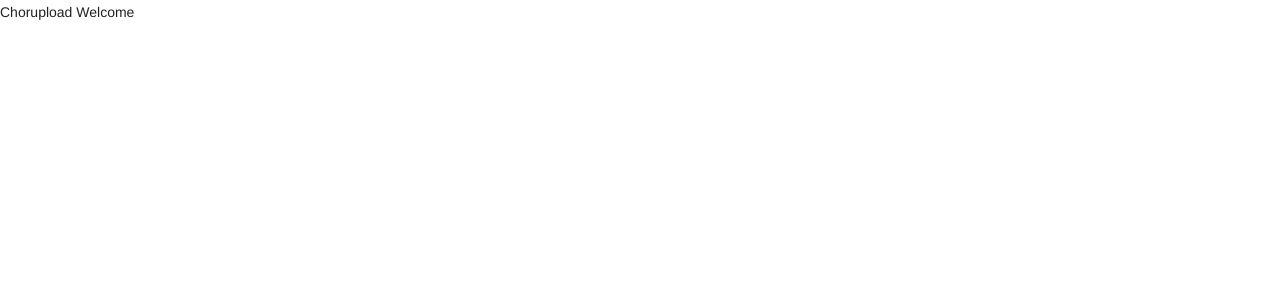
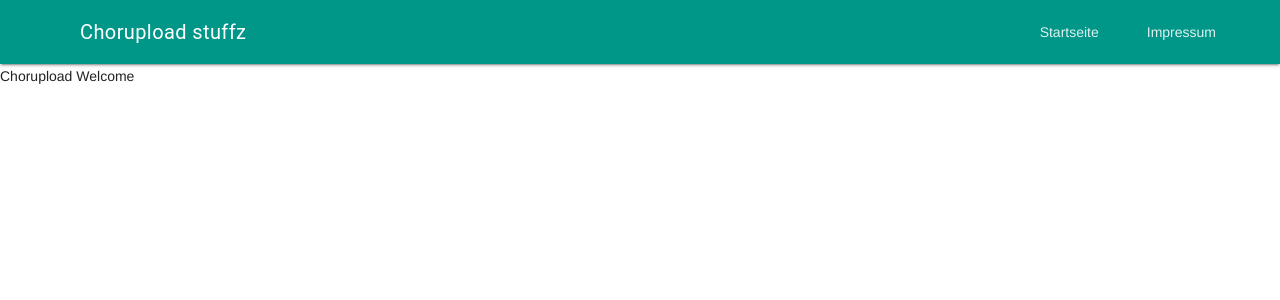
Before and after one commit to hovercat/Chordl, a Flask app: page / in a window 1280 px wide. Before the commit the part shown is almost empty. Shown: the top 300 px of the page. Run offline with Flask 2, Linux system fonts and the light colour scheme.

Commit message:
add header menu

```diff
--- a/application/templates/skeleton.jinja2
+++ b/application/templates/skeleton.jinja2
@@ -24,6 +24,33 @@
 </head>
 
 <body>
-    {% block content %}{% endblock %}
+    <!-- Always shows a header, even in smaller screens. -->
+<div class="mdl-layout mdl-js-layout mdl-layout--fixed-header">
+  <header class="mdl-layout__header">
+    <div class="mdl-layout__header-row">
+      <!-- Title -->
+      <span class="mdl-layout-title">{{ title }}</span>
+      <!-- Add spacer, to align navigation to the right -->
+      <div class="mdl-layout-spacer"></div>
+      <!-- Navigation. We hide it in small screens. -->
+      <nav class="mdl-navigation mdl-layout--large-screen-only">
+        <a class="mdl-navigation__link" href="/">Startseite</a>
+        <a class="mdl-navigation__link" href="/about">Impressum</a>
+      </nav>
+    </div>
+  </header>
+  <div class="mdl-layout__drawer">
+    <span class="mdl-layout-title">Menü</span>
+    <nav class="mdl-navigation">
+      <a class="mdl-navigation__link" href="/previousRecordings">Feedback Aufnahmen</a>
+      <a class="mdl-navigation__link" href="/logout">Logout</a>
+    </nav>
+  </div>
+  <main class="mdl-layout__content">
+    <div class="page-content">
+        {% block content %}{% endblock %}
+    </div>
+  </main>
+</div>
 </body>
 </html>
```
